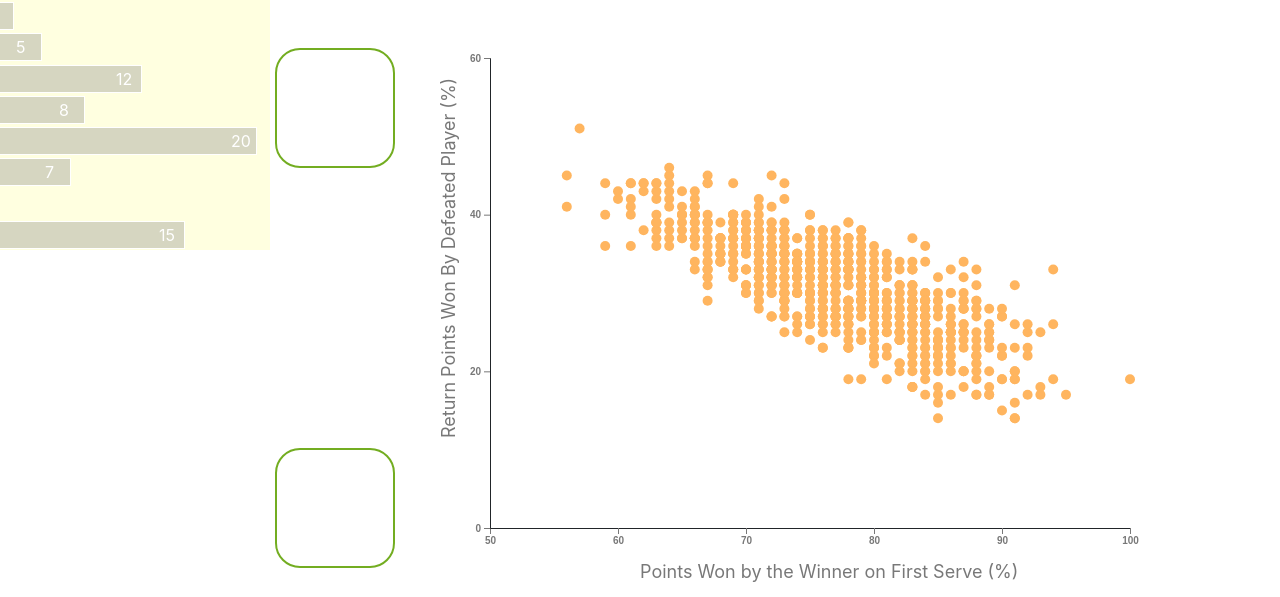
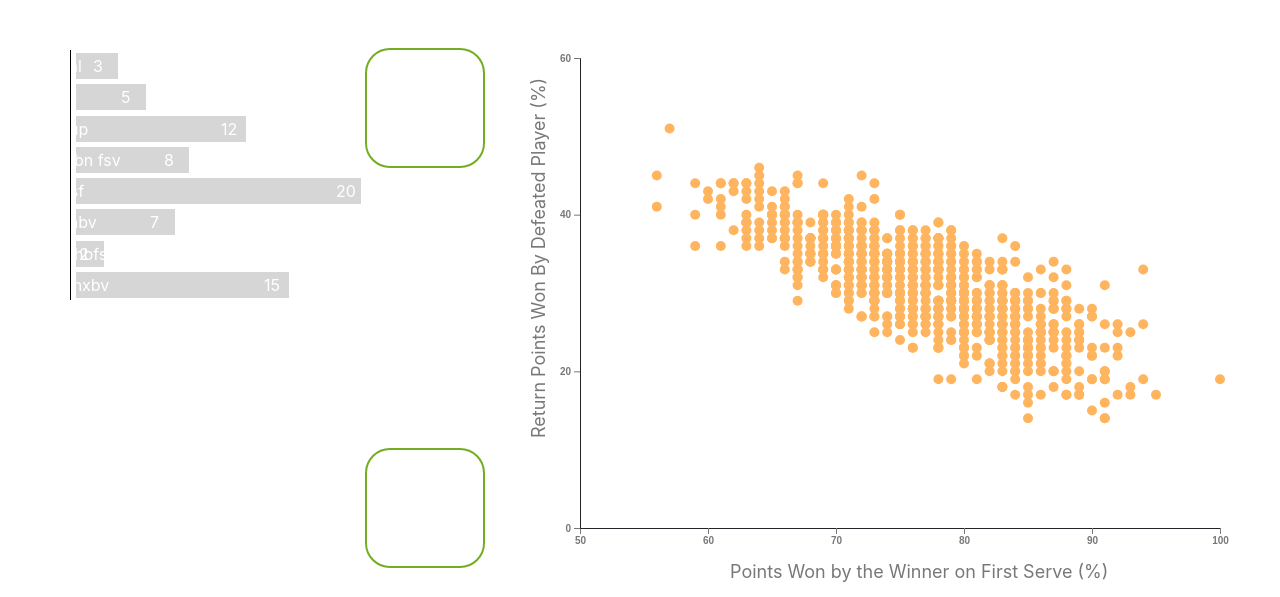
Before and after one commit to Akash127/CSE-578-Data-Visualization, a PHP site: page / in a window 1280 px wide. Shown: the top 597 px of the page. Run offline with PHP 8.4, Linux system fonts and the light colour scheme.

Commit message:
kuch changes

```diff
--- a/css/style.css
+++ b/css/style.css
@@ -41,3 +41,8 @@
 .x-axis-line {
     color: white;
 }
+
+.left-bars{
+    margin-left: 100px;
+    margin-top: 50px
+}
--- a/index.html
+++ b/index.html
@@ -16,7 +16,7 @@
   <div class="row">
   <div class="left-section container  row">
     <div class="row1 row">
-      <div class="left-bars"></div>
+      <div class="left-bars row"></div>
         <div class="row mt-5">
           <svg width="400" height="110" class="box y-right"></svg>
           <svg width="400" height="110" class="box y-left"></svg>
--- a/js/main.js
+++ b/js/main.js
@@ -5,13 +5,13 @@ d3.csv("dataset/cleaned_matches_dataset.csv").then(function(data) {
 });
 
 var data = [{index: "val", value: 3},
-  {index: 1, value: 5},
-  {index: 2, value: 12},
-  {index: 3, value: 8},
-  {index: 4, value: 20},
-  {index: 5, value: 7},
-  {index: 6, value: 2},
-  {index: 7, value: 15}
+  {index: "lol", value: 5},
+  {index: "yup", value: 12},
+  {index: "mbn fsv", value: 8},
+  {index: "bsf", value: 20},
+  {index: "khbv", value: 7},
+  {index: "mhbfs", value: 2},
+  {index: "kjhxbv", value: 15}
   ];
 var widthX = 300,
     heightX = 250,
@@ -25,18 +25,31 @@ var y = d3.scaleLinear()
     .domain([0, data.length])
     .rangeRound([0, heightX]);
 
+
+var svg=d3.select('.left-bars').append("svg").attr("width", 5)
+.attr("height", 300)
+.append('g');
+svg.append("line").attr("x1", 0)
+.attr("y1", 0)
+.attr("x2", 0)
+.attr("y2", 250)
+.attr("stroke-width", 2)
+.attr("stroke", "black");
+
+
 var svgX = d3.select('.left-bars')
   .append("svg")
     .attr("width", widthX)
     .attr("height", heightX)
   .append('g');
 
+
 svgX
   .append('rect')
     .attr('x', 0)
     .attr('y', 0)
 
-    .style('fill', 'lightyellow')
+    .style('fill', 'white')
     .attr('width', widthX)
     .attr('height', heightX);
 
@@ -70,6 +83,15 @@ svgbrushX
     .style('fill', 'white')
     .text(function (d) {return d3.format('.2')(d.value);})
 
+ svgbrushX
+  .append('text')
+    .attr('x', function (d){return 0;})
+    .attr('y', function (d, i){return y(i) + y(0.5);})
+    .attr('dy', '.35em')
+    .attr('dx', -15)
+    .style('fill', 'white')
+    .text(function (d) {return (d.index);})
+
 function brushendX(){
   console.log("hi");
     if (!d3.event.sourceEvent) return;
```
